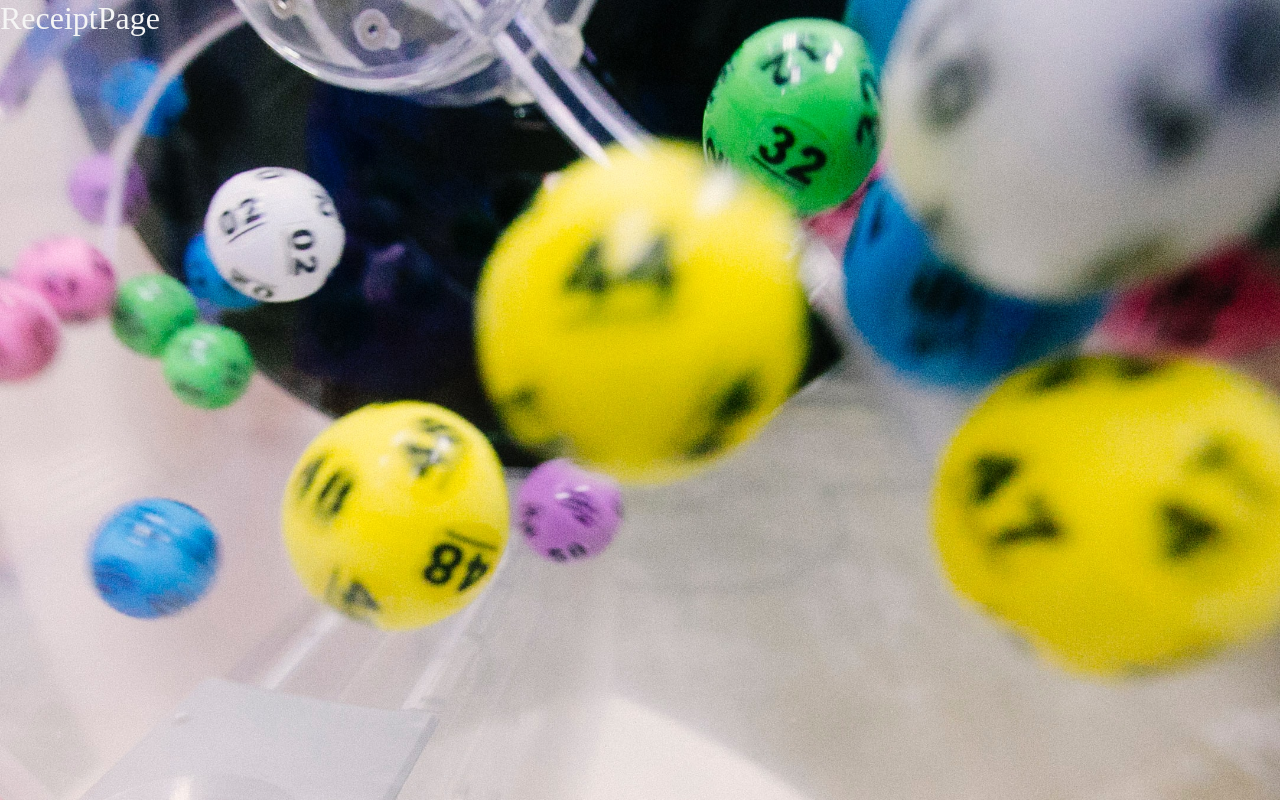
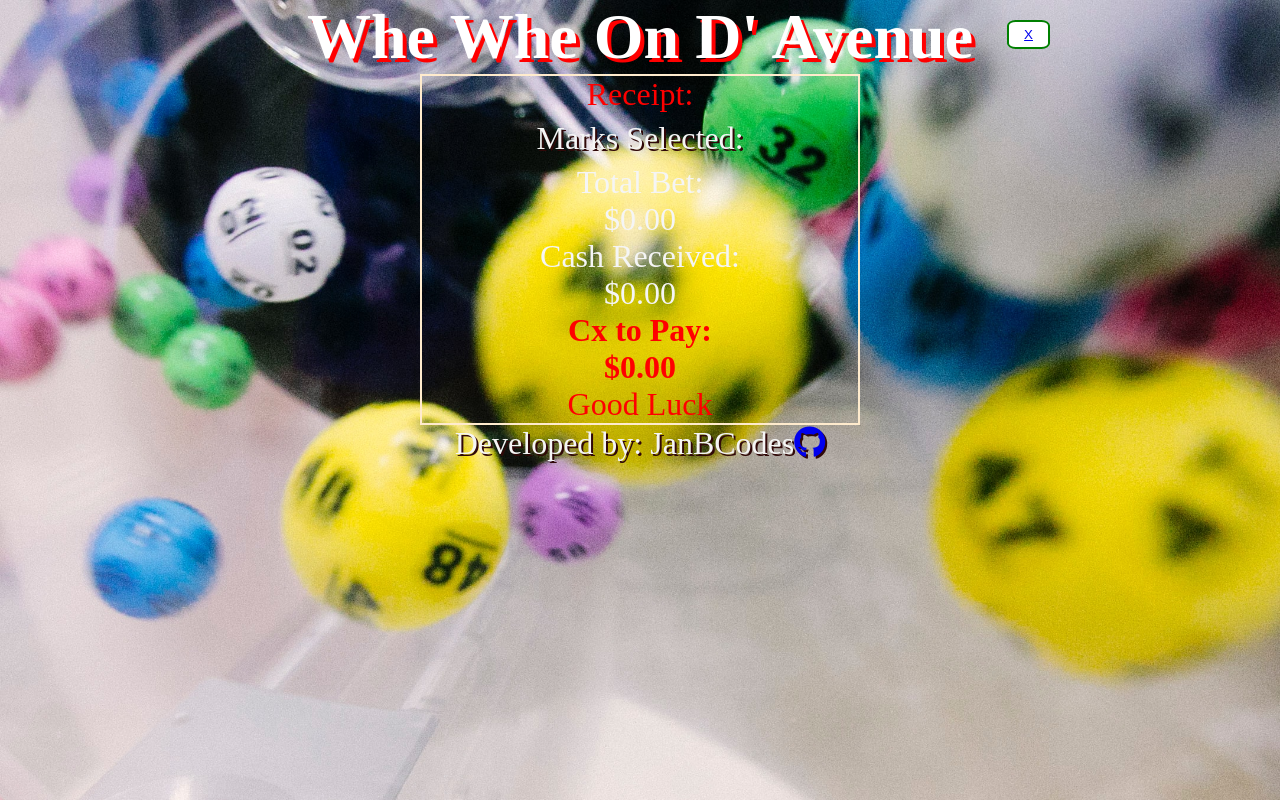
Before and after one commit to JanBCodes/WheWhe_Cashier_P.o.S_React, a React app: page /receipt in a window 1280 px wide. Built offline with nearby package versions, Linux system fonts and the light colour scheme.

Commit message:
Completed Receipt

```diff
--- a/src/assets/css/App.css
+++ b/src/assets/css/App.css
@@ -63,7 +63,6 @@ main
   border: solid white 5px;
   background-color: green;
   text-shadow: 2px 2px #300808;
-
 }
 
 .clearNumbers
@@ -275,6 +274,7 @@ main
   margin: 20px 30px ;
   padding: 25px 45px;
   justify-self: center;
+  text-decoration: none;
 }
 
 .confirm:hover, .closeButton:hover
@@ -298,3 +298,55 @@ main
 /* ************* *
   Receipt Page
 * ************* */
+
+.receiptPage
+{
+  height: 100vh;
+  background-color: transparent;
+  font-size: 2rem;
+}
+
+/* .receiptPage > .header
+{
+  padding-top: 0px;
+} */
+
+.receiptContainer
+{
+  border: blanchedalmond 2px solid;
+  max-width: 440px;
+  margin: auto;
+}
+
+.receiptContainer p
+{
+  color: red;
+  text-align: center;
+
+}
+
+.receiptPage > .closeButton
+{
+  margin: 20px 30px ;
+  padding: 5px 15px;
+  position: fixed;
+  right: 200px;
+  top: 0;
+}
+
+.receiptContainer > .footer
+{
+  position: fixed;
+  bottom: 0;
+}
+
+.receiptContainer .cashInputContainerHeader, .receiptContainer .confirmButtons, .receiptContainer .totalBet
+{
+  display: none;
+}
+
+.receiptContainer .marksContainer
+{
+  grid-template-rows: 1fr;
+
+}
--- a/src/components/App.js
+++ b/src/components/App.js
@@ -7,7 +7,6 @@ import BetContext from '../context/BetContext.js'
 import ModalContext from '../context/ModalContext';
 import NumpadContext from '../context/NumpadContext';
 import CashRecContext from '../context/CashRecContext';
-
 
 import HomePage from '../pages/HomePage';
 import ReceiptPage from '../pages/ReceiptPage';
@@ -25,7 +24,6 @@ const App = () => {
   const [modalStatus, setModalStatus] = useState({status: false});
   const [numpad, setNumPad] = useState({value: 0});
   const [cashRec, setCashReceived] = useState({value: 0});
-
 
   return (
     <Router>
--- a/src/components/CashInput.js
+++ b/src/components/CashInput.js
@@ -2,12 +2,13 @@ import { useContext } from "react";
 import BetContext from '../context/BetContext';
 import CashRecContext from "../context/CashRecContext";
 import ModalContext from "../context/ModalContext";
+import { Link } from "react-router-dom";
 
 
 const CashInput = () => {
 
     const {betSelected} = useContext(BetContext)
-    const {cashRec} = useContext(CashRecContext)
+    const {cashRec,setCashReceived} = useContext(CashRecContext)
     const {modalStatus,setModalStatus} = useContext(ModalContext)
 
     let cashReceived = cashRec.value
@@ -28,6 +29,7 @@ const CashInput = () => {
 
         const currentStatus = {...modalStatus}
         currentStatus.status = false
+        setCashReceived({value: 0})
         setModalStatus(currentStatus)
     }
 
@@ -51,7 +53,7 @@ const CashInput = () => {
                 </div>
             </div>
             <div className="confirmButtons">
-                <div className="confirm"> Cash </div>
+                <div className="confirm"> <Link to={`/receipt`}>Cash</Link> </div>
                 <div className="closeButton" onClick={quitTransaction}> Quit </div>
             </div>
         </div>
--- a/src/components/Footer.js
+++ b/src/components/Footer.js
@@ -1,11 +1,13 @@
+import { Link } from "react-router-dom";
+
 const Footer = () => {
     return (
         <div className="footer">
             <div className="footerNotes">
                 Developed by: JanBCodes
-                    {/* <a href="https://github.com/JanBCodes" target="_blank"> */}
+                    <Link to={`https://github.com/JanBCodes`} target="_blank">
                         <i className="fab fa-github"> </i>
-                    {/* </a> */}
+                    </Link>
             </div>
         </div>
     )
--- a/src/components/MarksSelected.js
+++ b/src/components/MarksSelected.js
@@ -1,4 +1,4 @@
-import React,{useContext } from 'react'
+import {useContext } from 'react'
 import NumbersContext from "../context/NumbersContext";
 import BetContext from '../context/BetContext';
 
@@ -10,7 +10,7 @@ const MarksSelected = () => {
     return (
         <div className="marksContainer">
             <div className="marksChosenHeader">
-                Numbers Selected:
+                Marks Selected:
 
                 {numbersSelected.map((numberSelected) => (
                 <div key={numberSelected} className="marksChosen"> {numberSelected} </div>
--- a/src/components/Numbers.js
+++ b/src/components/Numbers.js
@@ -24,7 +24,7 @@ for (let i=1; i<=maxNumbers; i++)
 // Numbers Component
 const Numbers = () => {
 
-    const {numbersSelected, setNumbersSelected} = useContext(NumbersContext); // importing SET FUNCTION
+    const {numbersSelected, setNumbersSelected} = useContext(NumbersContext);
     const {betSelected} = useContext(BetContext)
     const {modalStatus,setModalStatus} = useContext(ModalContext)
 
--- /dev/null
+++ b/src/components/Receipt.js
@@ -0,0 +1,48 @@
+import {useContext } from 'react'
+import { Link } from 'react-router-dom';
+
+import Header from "./Header"
+import MarksSelected from "./MarksSelected"
+import CashInput from './CashInput';
+import Footer from './Footer';
+
+import NumbersContext from '../context/NumbersContext';
+import BetContext from '../context/BetContext.js'
+import ModalContext from '../context/ModalContext';
+import NumpadContext from '../context/NumpadContext';
+import CashRecContext from '../context/CashRecContext';
+
+const Receipt = () => {
+
+    const {setNumbersSelected} = useContext(NumbersContext);
+    const {setbetSelected} = useContext(BetContext);
+    const {setModalStatus} = useContext(ModalContext);
+    const {setNumPad} = useContext(NumpadContext);
+    const {setCashReceived} = useContext(CashRecContext);
+
+    const reSet = () => {
+
+        setNumbersSelected([])
+        setbetSelected({value: 0})
+        setModalStatus({status: false})
+        setCashReceived({value: 0})
+        setNumPad({value: 0})
+
+    }
+
+    return (
+        <div className="receiptPage">
+            <Header/>
+                <div className="receiptContainer">
+                    <p> Receipt:  </p>
+                    <MarksSelected/>
+                    <CashInput/>
+                    <p> Good Luck </p>
+                </div>
+                <button className="closeButton" onClick={reSet}> <Link to={`/`}> X </Link> </button>
+            <Footer/>
+        </div>
+    )
+}
+
+export default Receipt;
--- a/src/pages/ReceiptPage.js
+++ b/src/pages/ReceiptPage.js
@@ -1,10 +1,8 @@
-import React from 'react'
+import Receipt from "../components/Receipt"
 
 const ReceiptPage = () => {
     return (
-        <div>
-            ReceiptPage
-        </div>
+            <Receipt/>
     )
 }
 
```
Also changed, not shown: src/assets/img/good_luck_St_Pat.jpg (added).
